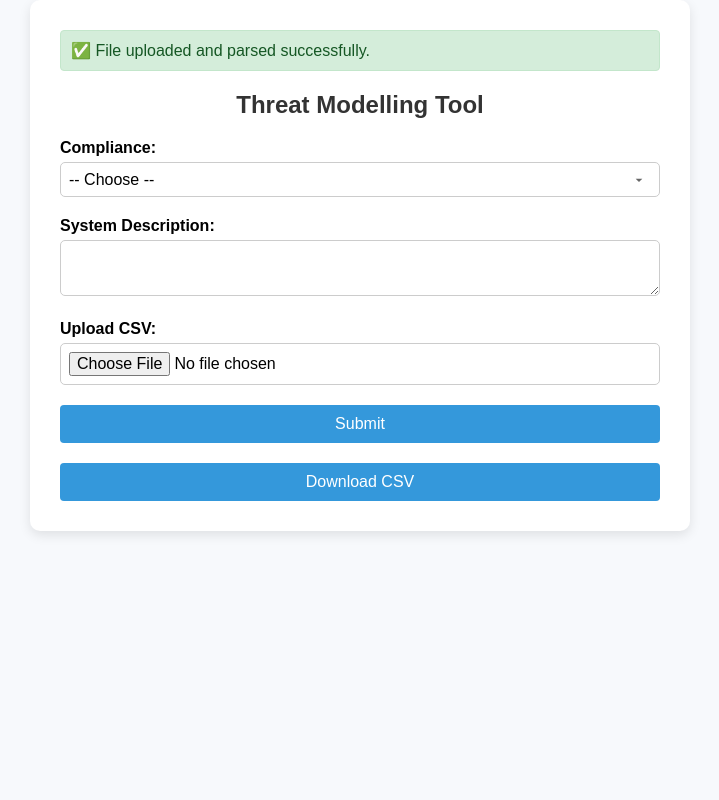
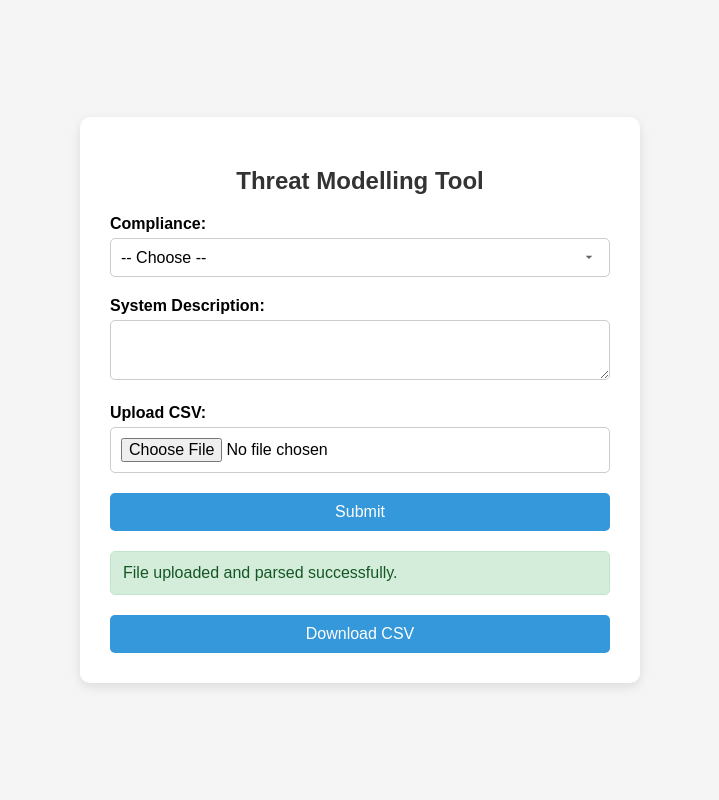
Before and after one commit to DhruviSutariya36/tmtcopilot-ui, a Flask app: template templates/form.html in a window 1280 px wide. Shown: the whole page, without its empty margins (280-999 px from the left). Run offline with Flask 3, Linux system fonts and the light colour scheme; the template is opened without the code that fills it: most values are stand-ins (such as "Sample title", 1, 10 or a date in 2020).

Commit message:
changes in css

```diff
--- a/templates/form.html
+++ b/templates/form.html
@@ -3,113 +3,130 @@
 <head>
     <title>Upload Form</title>
     <link rel="stylesheet" href="{{ url_for('static', filename='css/style.css') }}">
+
     <style>
         body {
-            font-family: Arial, sans-serif;
+            display: flex;
+            justify-content: center;
+            align-items: center;
+            min-height: 100vh;
+            background-color: #f5f5f5;
+            margin: 0;
         }
 
         .container {
-            max-width: 600px;
-            margin: 0 auto;
+            background-color: #fff;
             padding: 30px;
+            border-radius: 10px;
+            box-shadow: 0 4px 12px rgba(0, 0, 0, 0.1);
+            width: 100%;
+            max-width: 500px;
+            opacity: 0;
+            transform: translateY(30px);
+            animation: fadeInUp 0.8s ease forwards;
+        }
+
+        @keyframes fadeInUp {
+            to {
+                opacity: 1;
+                transform: translateY(0);
+            }
         }
 
         h2 {
             text-align: center;
-        }
-
-        form {
-            margin-top: 20px;
+            margin-bottom: 20px;
         }
 
         label {
             display: block;
             margin-top: 15px;
+            font-weight: bold;
         }
 
-        input[type="file"],
-        textarea,
-        select {
+        textarea, select, input[type="file"], button {
             width: 100%;
-            padding: 8px;
+            padding: 10px;
             margin-top: 5px;
+            border-radius: 5px;
+            border: 1px solid #ccc;
         }
 
         button {
-            margin-top: 20px;
-            padding: 10px 15px;
             background-color: #3498db;
             color: white;
             border: none;
             cursor: pointer;
+            margin-top: 20px;
+        }
+
+        button:hover {
+            background-color: #2980b9;
+        }
+
+        #progress-bar-container {
+            background-color: #e0e0e0;
             border-radius: 4px;
+            margin-top: 20px;
+            overflow: hidden;
+            height: 8px;
+            display: none;
+        }
+
+        #progress-bar {
+            height: 100%;
+            background-color: #3498db;
+            width: 0%;
+            transition: width 0.4s ease;
+        }
+
+        .alert-success {
+            color: #155724;
+            background-color: #d4edda;
+            border: 1px solid #c3e6cb;
+            padding: 12px;
+            border-radius: 5px;
+            margin-top: 20px;
+            animation: fadeIn 1s ease;
+        }
+
+        @keyframes fadeIn {
+            from { opacity: 0; }
+            to { opacity: 1; }
         }
 
         .flash-error {
-            background-color: #f8d7da;
-            color: #721c24;
-            border: 1px solid #f5c6cb;
-            padding: 10px;
-            border-radius: 4px;
-            margin-bottom: 20px;
-        }
-
-        .alert-success {
-            position: relative;
-            color: #155724;
-            background-color: #d4edda;
-            border: 1px solid #c3e6cb;
-            padding: 10px;
-            border-radius: 4px;
-            margin-bottom: 20px;
-        }
-
-        /* Centered full-screen spinner */
-        .spinner-overlay {
-            display: none;
-            position: fixed;
-            top: 0;
-            left: 0;
-            width: 100vw;
-            height: 100vh;
-            background-color: rgba(255, 255, 255, 0.8);
-            z-index: 9999;
-            justify-content: center;
-            align-items: center;
-        }
-
-        .spinner {
-            border: 6px solid #f3f3f3;
-            border-top: 6px solid #3498db;
-            border-radius: 50%;
-            width: 50px;
-            height: 50px;
-            animation: spin 1s linear infinite;
-        }
-
-        @keyframes spin {
-            0% { transform: rotate(0deg); }
-            100% { transform: rotate(360deg); }
+            color: red;
+            margin-bottom: 10px;
         }
     </style>
 
     <script>
-        function showSpinner() {
-            document.getElementById('spinner-overlay').style.display = 'flex';
+        function showProgressBar() {
+            const progressBar = document.getElementById('progress-bar');
+            const container = document.getElementById('progress-bar-container');
+            container.style.display = 'block';
+
+            let progress = 0;
+            const interval = setInterval(() => {
+                progress += 10;
+                progressBar.style.width = progress + '%';
+
+                if (progress >= 100) {
+                    clearInterval(interval);
+                }
+            }, 200);
         }
+
+        window.addEventListener('DOMContentLoaded', () => {
+            // Animation on load already handled with CSS animation
+        });
     </script>
 </head>
 <body>
     <div class="container">
+        <h2>Threat Modelling Tool</h2>
 
-        <!-- Show success message at top -->
-        {% if result %}
-            <div class="alert-success">
-                ✅ File uploaded and parsed successfully.
-            </div>
-        {% endif %}
-
-        <!-- Show error flash messages -->
         {% with messages = get_flashed_messages() %}
             {% if messages %}
                 <div class="flash-error">
@@ -120,10 +137,7 @@
             {% endif %}
         {% endwith %}
 
-        <h2>Threat Modelling Tool</h2>
-
-        <!-- Upload form -->
-        <form method="POST" enctype="multipart/form-data" onsubmit="showSpinner()">
+        <form method="POST" enctype="multipart/form-data" onsubmit="showProgressBar()">
             <label for="category">Compliance:</label>
             <select name="category" required>
                 <option value="">-- Choose --</option>
@@ -137,22 +151,26 @@
             <input type="file" name="file" accept=".csv" required>
 
             <button type="submit">Submit</button>
+
+            <div id="progress-bar-container">
+                <div id="progress-bar"></div>
+            </div>
         </form>
 
-        <!-- Download section -->
-        {% if result and result.enriched_blob_url %}
-            <form method="get" action="/download">
-                <input type="hidden" name="blob_url" value="{{  result.enriched_blob_url }}">
-                <button type="submit">Download CSV</button>
-            </form>
-        {% elif result %}
-            <p style="color:red;">Blob URL not available for download.</p>
+        {% if result %}
+            <div class="alert-success">
+                File uploaded and parsed successfully.
+            </div>
+
+            {% if result.enriched_blob_url %}
+                <form method="get" action="/download">
+                    <input type="hidden" name="blob_url" value="{{ result.enriched_blob_url }}">
+                    <button type="submit">Download CSV</button>
+                </form>
+            {% else %}
+                <p style="color:red;">Blob URL not available for download.</p>
+            {% endif %}
         {% endif %}
-    </div>
-
-    <!-- Full screen spinner overlay -->
-    <div class="spinner-overlay" id="spinner-overlay">
-        <div class="spinner"></div>
     </div>
 </body>
 </html>
```
